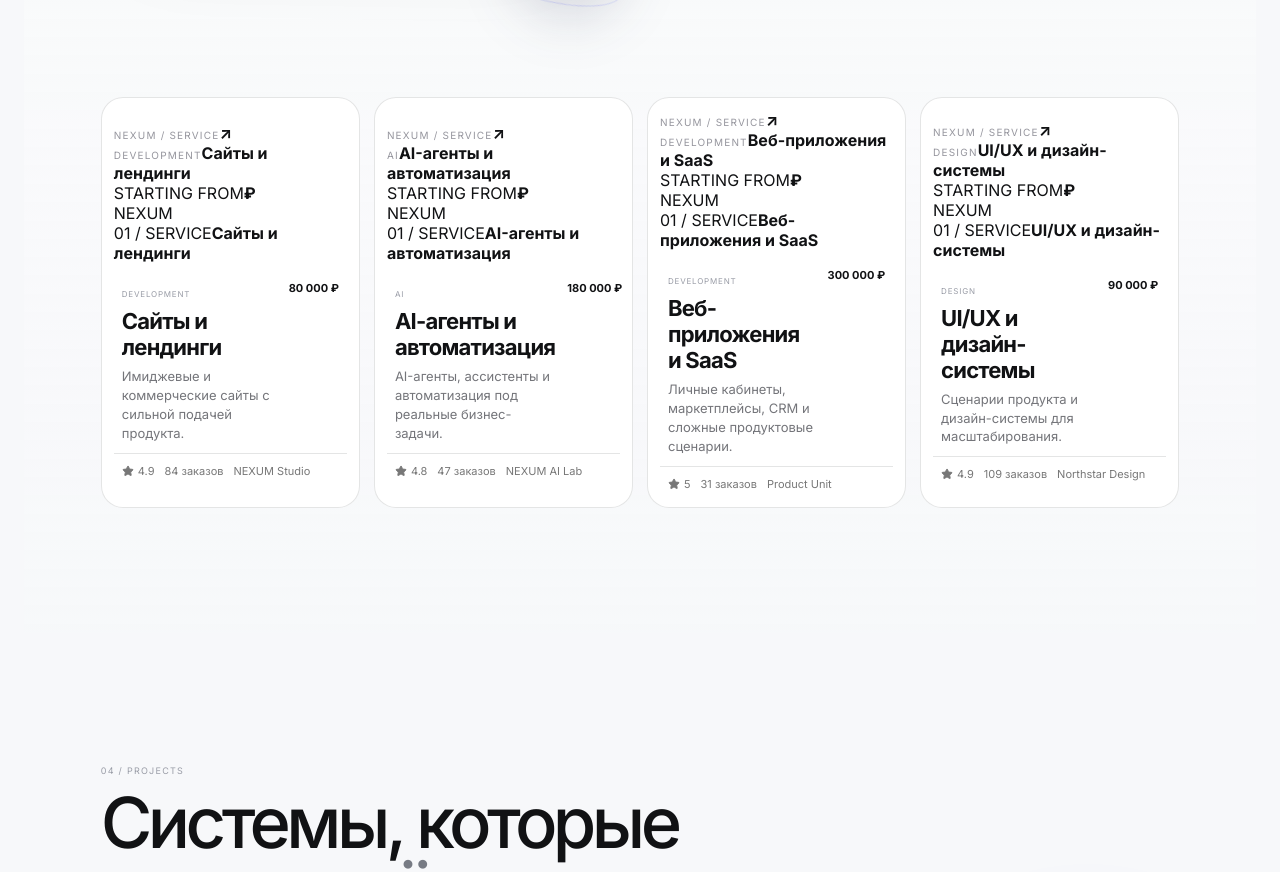
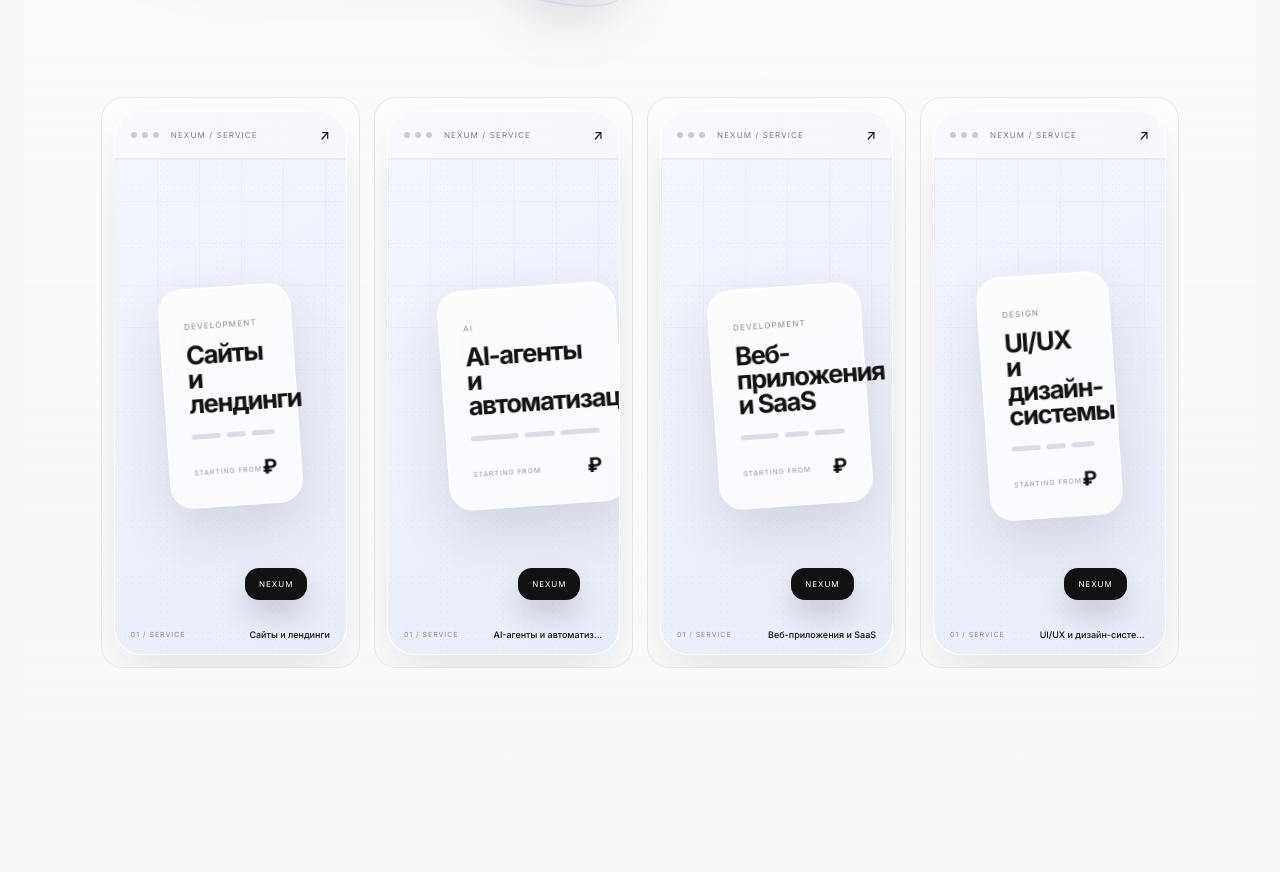
Before and after one commit to borzenkoofficial-lab/Nexum_Digital_Agency, a React (Vite) app: page / in a window 1280 px wide. Shown: the part 5247-6119 px from the top of the page. Built offline with nearby package versions, Linux system fonts and the light colour scheme.

Commit message:
feat: add premium marketplace mockup visual system

```diff
--- a/src/styles/platform.css
+++ b/src/styles/platform.css
@@ -587,3 +587,40 @@ html,body,#root{width:100%;max-width:none;min-width:0;margin:0;padding:0;overflo
 @media(max-width:1000px){.nxp-home-hero{grid-template-columns:1fr;min-height:auto;padding-top:56px}.nxp-home-hero-copy{max-width:760px}.nxp-home-hero-stage{height:520px;min-height:420px;margin-top:10px}.nxp-home-browser{left:7%;width:82%;height:58%}.nxp-home-phone{width:130px;height:255px;right:0}.nxp-home-glass-card{left:0;width:160px}}
 @media(max-width:560px){.nxp-home-hero{padding:48px 16px 28px}.nxp-home-kicker{display:block}.nxp-home-kicker i{margin-top:8px}.nxp-home-hero h1{font-size:clamp(52px,15vw,76px)}.nxp-home-hero-stage{height:410px;min-height:360px}.nxp-home-browser{left:2%;top:10%;width:92%;height:56%;border-radius:20px}.nxp-home-browser-body{padding:18px;grid-template-columns:1fr}.nxp-home-browser-chart{display:none}.nxp-home-phone{width:105px;height:210px;bottom:2%;right:2%}.nxp-home-glass-card{width:145px;bottom:4%;padding:12px}.nxp-home-metrics span{min-width:76px}.nxp-home-orbit{width:96%;left:2%}}
 @media(prefers-reduced-motion:reduce){.nxp-home-browser,.nxp-home-phone,.nxp-home-glass-card,.nxp-home-orbit{animation:none}}
+
+
+/* MARKETPLACE V2 — dedicated product scenes */
+.nxp-market-mockup{
+ position:relative;
+ height:100%;
+ min-height:300px;
+ overflow:hidden;
+ border-radius:28px;
+ isolation:isolate;
+ background:#eef1f7;
+ border:1px solid rgba(255,255,255,.92);
+ box-shadow:inset 0 1px rgba(255,255,255,.98),0 28px 65px rgba(31,37,64,.12);
+ transition:transform .45s cubic-bezier(.2,.8,.2,1),box-shadow .45s ease
+}
+.nxp-product-card:hover .nxp-market-mockup,
+.nxp-market-card:hover .nxp-market-mockup{transform:translateY(-5px) scale(1.012);box-shadow:inset 0 1px rgba(255,255,255,.98),0 38px 80px rgba(31,37,64,.17)}
+.nxp-mm-noise{position:absolute;inset:0;opacity:.16;background-image:radial-gradient(rgba(30,35,55,.35) .55px,transparent .55px);background-size:7px 7px;mix-blend-mode:multiply}
+.nxp-mm-top{position:absolute;z-index:5;top:0;left:0;right:0;height:48px;padding:0 16px;display:flex;align-items:center;gap:12px;border-bottom:1px solid rgba(20,25,45,.07);background:rgba(255,255,255,.38);backdrop-filter:blur(18px)}
+.nxp-mm-top>span{display:flex;gap:5px}.nxp-mm-top i{width:6px;height:6px;border-radius:50%;background:rgba(30,35,50,.22)}
+.nxp-mm-top small{font-size:8px;letter-spacing:.14em;color:#777b86}.nxp-mm-top b{margin-left:auto;font-size:13px;font-weight:500}
+.nxp-mm-grid{position:absolute;inset:48px 0 0;background-image:linear-gradient(rgba(70,78,110,.06) 1px,transparent 1px),linear-gradient(90deg,rgba(70,78,110,.06) 1px,transparent 1px);background-size:42px 42px;mask-image:linear-gradient(to bottom,rgba(0,0,0,.8),transparent 80%)}
+.nxp-market-mockup-blue{background:linear-gradient(145deg,#f5f7ff,#e8edf8)}
+.nxp-market-mockup-green{background:linear-gradient(145deg,#f4fbf7,#e7f2ed)}
+.nxp-market-mockup-violet{background:linear-gradient(145deg,#f8f5ff,#ece9f7)}
+.nxp-mm-service{position:absolute;inset:72px 30px 45px;display:grid;place-items:center}
+.nxp-mm-service-card{position:relative;width:min(78%,290px);padding:24px;border-radius:24px;background:rgba(255,255,255,.72);border:1px solid rgba(255,255,255,.95);box-shadow:0 24px 55px rgba(40,46,75,.14),inset 0 1px #fff;transform:rotate(-4deg);backdrop-filter:blur(18px)}
+.nxp-mm-service-card small{font-size:8px;letter-spacing:.15em;color:#858995}.nxp-mm-service-card strong{display:block;margin:10px 0 18px;font-size:clamp(21px,2vw,34px);line-height:.95;letter-spacing:-.055em}.nxp-mm-service-card div{display:flex;gap:6px;margin-bottom:20px}.nxp-mm-service-card div i{width:38%;height:5px;border-radius:9px;background:#d9dce6}.nxp-mm-service-card div i:nth-child(2){width:24%}.nxp-mm-service-card div i:nth-child(3){width:31%}.nxp-mm-service-card span{font-size:7px;color:#9699a3;letter-spacing:.12em}.nxp-mm-service-card>b{float:right;font-size:20px}.nxp-mm-service-pill{position:absolute;right:5%;bottom:2%;padding:11px 14px;border-radius:14px;background:#111;color:#fff;font-size:8px;letter-spacing:.12em;box-shadow:0 15px 30px rgba(0,0,0,.16)}
+.nxp-mm-product{position:absolute;inset:72px 26px 45px}
+.nxp-mm-product-window{position:absolute;left:8%;top:10%;width:68%;height:66%;padding:14px;border-radius:22px;background:rgba(255,255,255,.76);border:1px solid rgba(255,255,255,.96);box-shadow:0 28px 55px rgba(38,60,51,.14);transform:perspective(800px) rotateY(-10deg) rotateX(3deg);backdrop-filter:blur(18px)}
+.nxp-mm-product-window>span{display:inline-block;width:6px;height:6px;border-radius:50%;background:#aeb6af;margin-right:4px}.nxp-mm-product-window>b{display:block;margin-top:18px;font-size:8px;letter-spacing:.14em;color:#777e78}.nxp-mm-product-window>i{display:block;width:72%;height:8px;margin-top:14px;border-radius:8px;background:#d8e5de}.nxp-mm-product-window>i:nth-of-type(2){width:51%;height:5px}.nxp-mm-product-window>i:nth-of-type(3){width:62%;height:5px}.nxp-mm-product-window>em{position:absolute;right:16px;bottom:14px;font-style:normal;font-size:36px;letter-spacing:-.08em;color:#9db3a7}
+.nxp-mm-product-ring{position:absolute;right:2%;bottom:3%;width:125px;height:125px;border:1px solid rgba(67,126,96,.25);border-radius:50%;box-shadow:inset 0 0 0 18px rgba(255,255,255,.14);transform:rotateX(58deg) rotateZ(-20deg);animation:nxpMmSpin 14s linear infinite}.nxp-mm-product-chip{position:absolute;right:4%;top:7%;padding:9px 11px;border-radius:12px;background:#dff1e6;border:1px solid #fff;font-size:7px;letter-spacing:.14em;color:#4c725b}
+.nxp-mm-agent{position:absolute;inset:65px 0 48px;display:flex;flex-direction:column;align-items:center;justify-content:center}.nxp-mm-agent-orb{width:118px;height:118px;border-radius:50%;background:radial-gradient(circle at 35% 30%,#fff,rgba(160,145,255,.72) 34%,rgba(99,75,188,.08) 68%,transparent 70%);box-shadow:0 20px 60px rgba(113,89,200,.2);display:grid;place-items:center;animation:nxpMmPulse 5s ease-in-out infinite}.nxp-mm-agent-orb span{width:42px;height:42px;border-radius:50%;border:1px solid rgba(255,255,255,.9);box-shadow:0 0 30px rgba(160,145,255,.6)}.nxp-mm-agent small{margin-top:16px;font-size:7px;letter-spacing:.18em;color:#817b92}.nxp-mm-agent strong{font-size:34px;letter-spacing:-.08em}.nxp-mm-agent-lines{position:absolute;bottom:8%;left:17%;right:17%;display:flex;gap:7px}.nxp-mm-agent-lines i{height:4px;flex:1;border-radius:8px;background:rgba(121,103,190,.18)}.nxp-mm-agent-lines i:nth-child(2){flex:1.6;background:rgba(121,103,190,.3)}
+.nxp-mm-bottom{position:absolute;z-index:5;left:16px;right:16px;bottom:14px;display:flex;align-items:center;justify-content:space-between}.nxp-mm-bottom span{font-size:7px;letter-spacing:.14em;color:#858993}.nxp-mm-bottom b{font-size:9px;font-weight:500;max-width:55%;overflow:hidden;text-overflow:ellipsis;white-space:nowrap}
+@keyframes nxpMmSpin{to{transform:rotateX(58deg) rotateZ(340deg)}}@keyframes nxpMmPulse{50%{transform:translateY(-7px) scale(1.035)}}
+@media(max-width:700px){.nxp-market-mockup{min-height:250px;border-radius:22px}.nxp-mm-service-card{padding:18px}.nxp-mm-product-window{width:72%}.nxp-mm-agent-orb{width:95px;height:95px}}
+@media(prefers-reduced-motion:reduce){.nxp-mm-product-ring,.nxp-mm-agent-orb{animation:none}}
```
